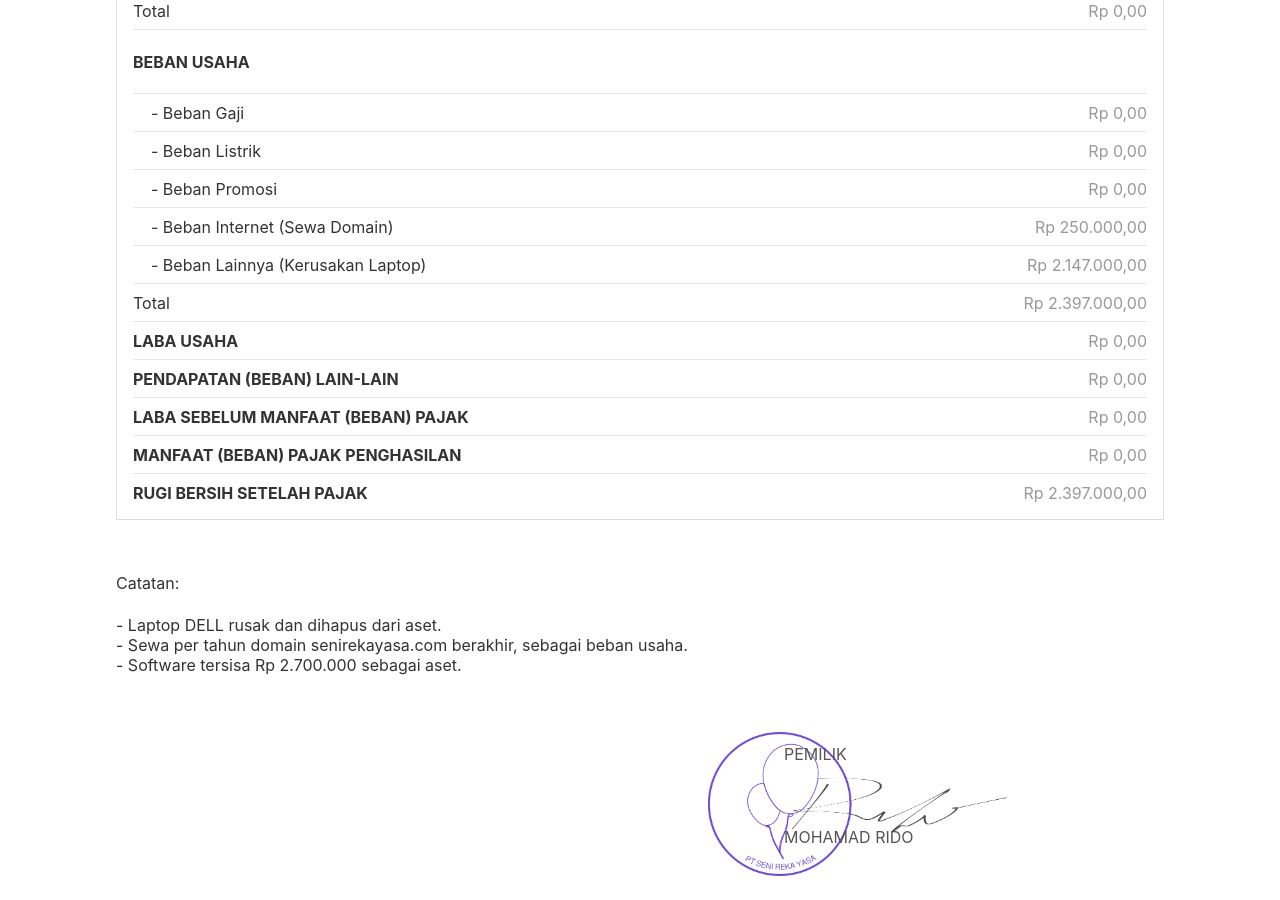
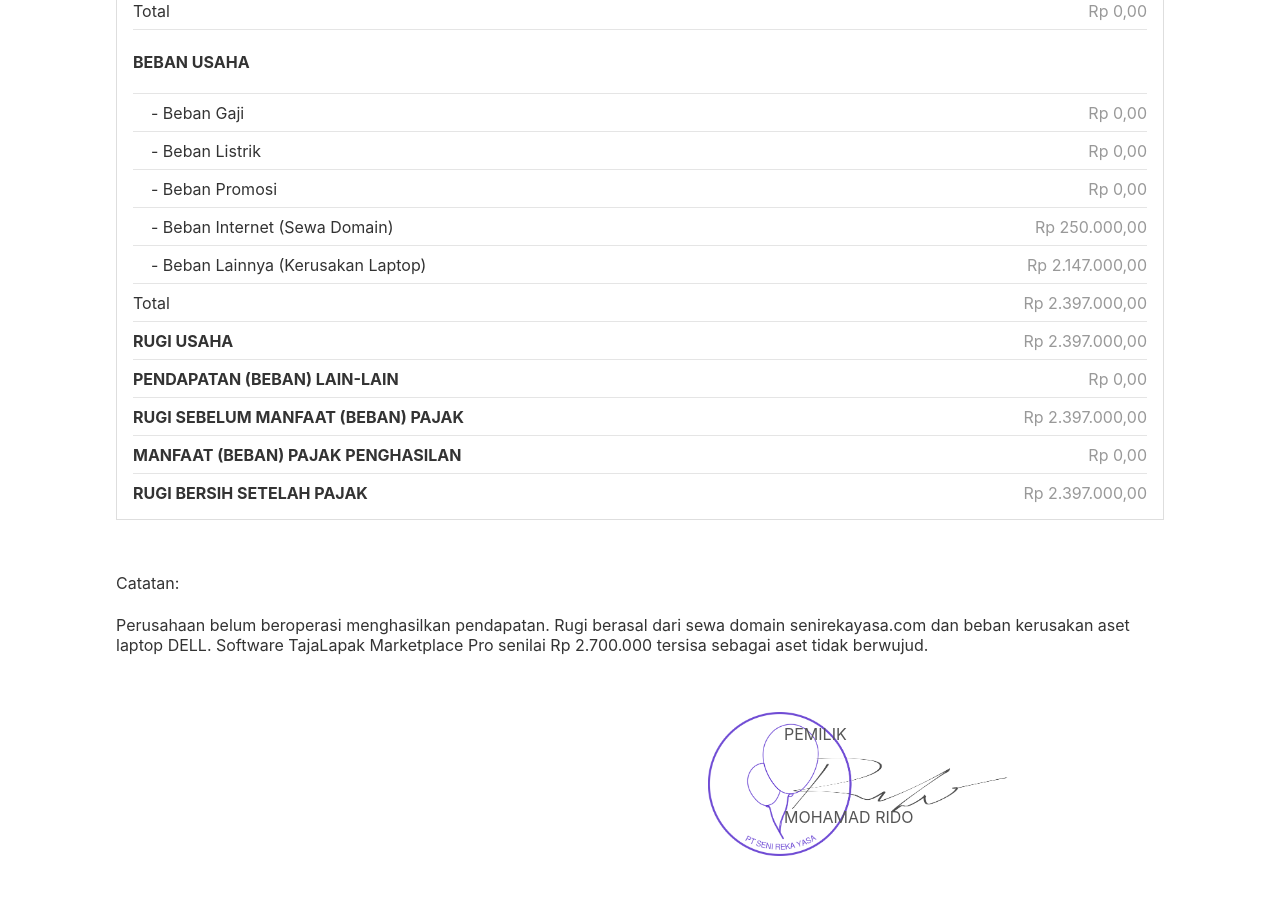
Before and after one commit to artslinux/nudc33ycmqc, a Jekyll site: the page neraca.html, which Jekyll copies as it is, in a window 1280 px wide and 900 px high, scrolled down 1531 px. Built offline with Jekyll 4.4.1, drawn with Linux system fonts in a browser that asks for light colours.

Commit message:
Update neraca.html

```diff
--- a/neraca.html
+++ b/neraca.html
@@ -399,9 +399,9 @@ html {scrollbar-width: thin; scrollbar-color: #888 #f1f1f1;}
     Rp 2.397.000,00
     </div>
     <hr>
-    <b>LABA USAHA</b>
+    <b>RUGI USAHA</b>
     <div class="container-right">
-    Rp 0,00
+    Rp 2.397.000,00
     </div>
     <hr>
     <b>PENDAPATAN (BEBAN) LAIN-LAIN</b>
@@ -409,9 +409,9 @@ html {scrollbar-width: thin; scrollbar-color: #888 #f1f1f1;}
     Rp 0,00
     </div>
     <hr>
-    <b>LABA SEBELUM MANFAAT (BEBAN) PAJAK</b>
+    <b>RUGI SEBELUM MANFAAT (BEBAN) PAJAK</b>
     <div class="container-right">
-    Rp 0,00
+    Rp 2.397.000,00
     </div>
     <hr>
     <b>MANFAAT (BEBAN) PAJAK PENGHASILAN</b>
@@ -427,9 +427,7 @@ html {scrollbar-width: thin; scrollbar-color: #888 #f1f1f1;}
   </div>
   <div class="content" style="padding: 1em;">
     <h4>Catatan:</h4>
-    - Laptop DELL rusak dan dihapus dari aset.<br/>
-    - Sewa per tahun domain senirekayasa.com berakhir, sebagai beban usaha.<br/>
-    - Software tersisa Rp 2.700.000 sebagai aset.
+    Perusahaan belum beroperasi menghasilkan pendapatan. Rugi berasal dari sewa domain senirekayasa.com dan beban kerusakan aset laptop DELL. Software TajaLapak Marketplace Pro senilai Rp 2.700.000 tersisa sebagai aset tidak berwujud.
   </div>
 <div class="row">
 <div class="column">
```
